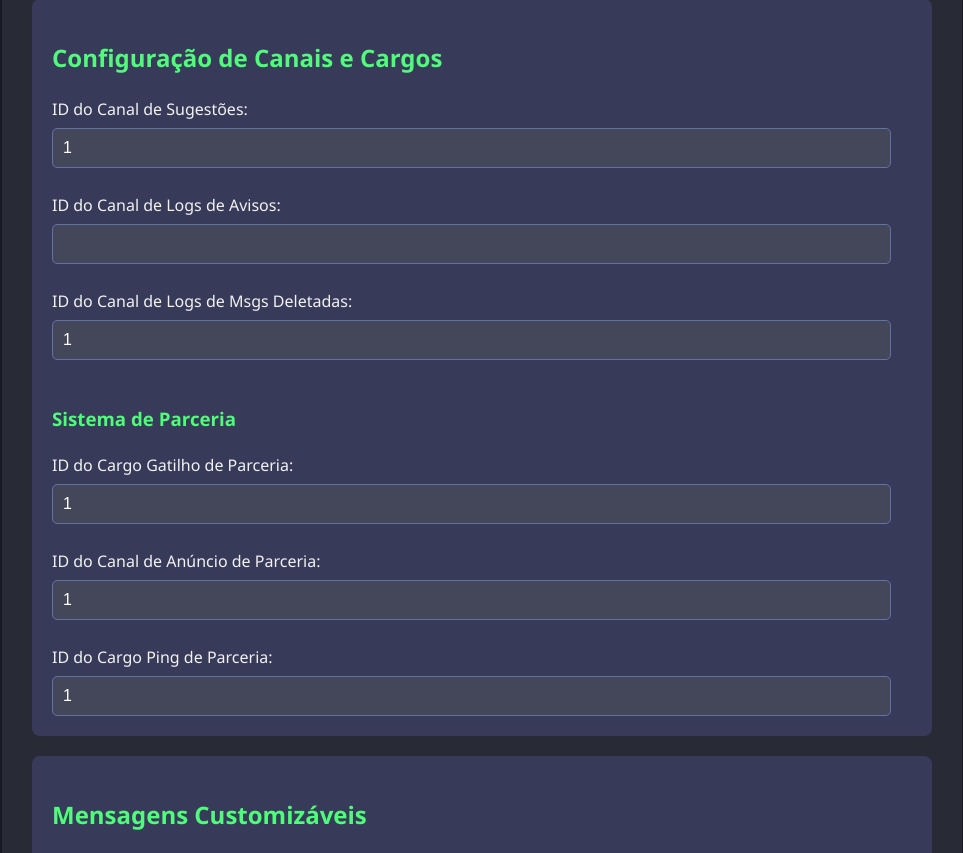
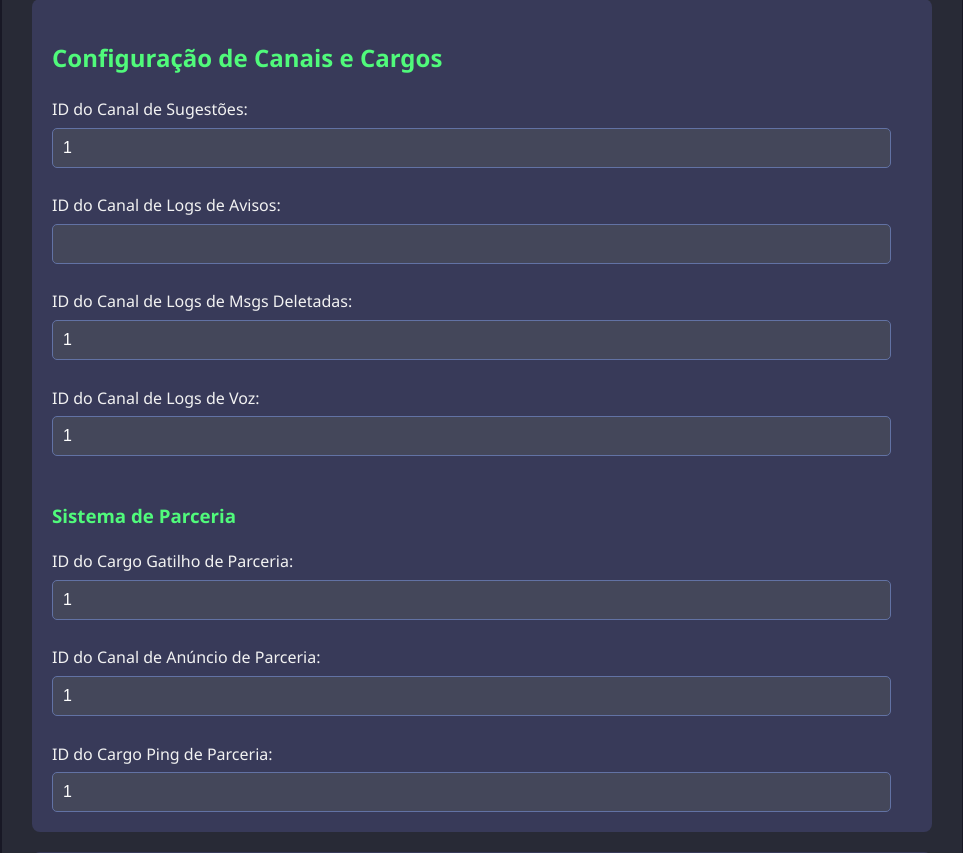
Before and after one commit to GitDanHuby/bot-discord-altura, a Flask app: template templates/dashboard.html in a window 1280 px wide. Shown: the part 688-1541 px from the top of the page, without its empty margins (158-1121 px from the left). Run offline with Flask 3, Linux system fonts and the light colour scheme; the template is opened without the code that fills it: most values are stand-ins (such as "Sample title", 1, 10 or a date in 2020).

Commit message:
Update dashboard.html

```diff
--- a/templates/dashboard.html
+++ b/templates/dashboard.html
@@ -68,6 +68,7 @@
                 <input type="text" id="delete_log_channel" name="delete_log_channel_id" value="{{ settings.get('delete_log_channel_id', '') }}">
 
                 <br><br>
+                <label for="voice_log_channel">ID do Canal de Logs de Voz:</label> <input type="text" id="voice_log_channel" name="voice_log_channel_id" value="{{ settings.get('voice_log_channel_id', '') }}"> <br><br>
                 <h3>Sistema de Parceria</h3>
                 <label for="parceria_gatilho_role">ID do Cargo Gatilho de Parceria:</label>
                 <input type="text" id="parceria_gatilho_role" name="parceria_gatilho_role_id" value="{{ settings.get('parceria_gatilho_role_id', '') }}">
```
